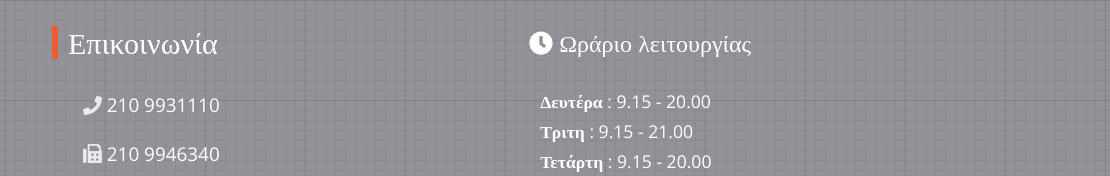
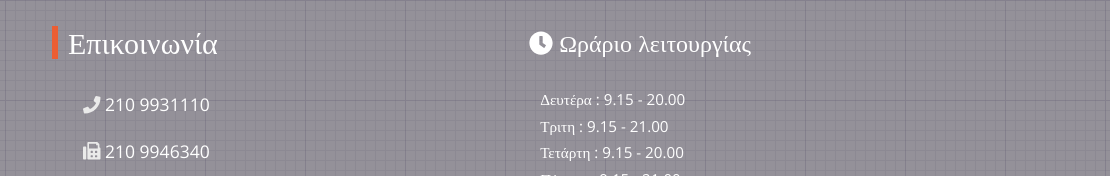
Before and after one commit to lamkostal/ggfragioudakh, a plain HTML site: page index.html in a window 1280 px wide. Shown: the part 605-781 px from the top of the page, 0-1110 px from the left. Drawn offline with nearby package versions, Linux system fonts and the light colour scheme.

Commit message:
styles font-size in footer

```diff
--- a/css/style.css
+++ b/css/style.css
@@ -426,6 +426,7 @@ img {
 	background-color: hsla(247, 10%, 33%, 0.6);
 	opacity: 1;
 
+
 	/*
     display: flex;
     justify-content: center;
@@ -450,7 +451,7 @@ h2{
 }
 
 .fcont li {
-	font-size: 1.35em;
+	font-size: 1.25em;
 	list-style: none;
 	padding: 0.2rem 0rem;
 	margin: 15px 5px;
@@ -458,10 +459,10 @@ h2{
 .orario li{
 	padding:0.1rem;
 	margin: 0.1rem;
-	font-size: 1.1rem;
+	font-size: 0.95rem;
 }.orario ul{
 	margin: 1.35rem 0;
-	    padding: 0.5rem ;
+	padding: 0.5rem ;
 }.orario h3{
 	font-weight: 50;
 }.orario{
@@ -491,8 +492,8 @@ ul {
 	}
 }
 
-li > a > .fa {
-	margin: 0px 15px 10px 0px;
+li > a > .fas {
+	/* margin: 0px 15px 10px 10px; */
 	font-size: 1.5em;
 }
 
@@ -523,11 +524,8 @@ li > a > .fa {
 	-webkit-box-pack: justify;
 	-ms-flex-pack: justify;
 	justify-content: center;
-
 	-webkit-box-align: center;
-
 	-ms-flex-align: center;
-
 	align-items: center;
 	color: grey;
 }
@@ -537,8 +535,6 @@ li > a > .fa {
 	display: -webkit-box;
 	display: -ms-flexbox;
 	display: flex;
-
-
 
 }
 
@@ -583,11 +579,16 @@ a {
 	color: #eaeaea;
 	text-decoration: none;
 }
+a:focus {
+
+     text-decoration: none; }
 
 a:hover {
 	color: #016a69;
+	text-decoration: none;
 }
 
 .day-emphasis{
-	font-weight: 600;
+	font-weight: 100;
+
 }
```
Also changed, not shown: index.html (+1 -5 lines).
